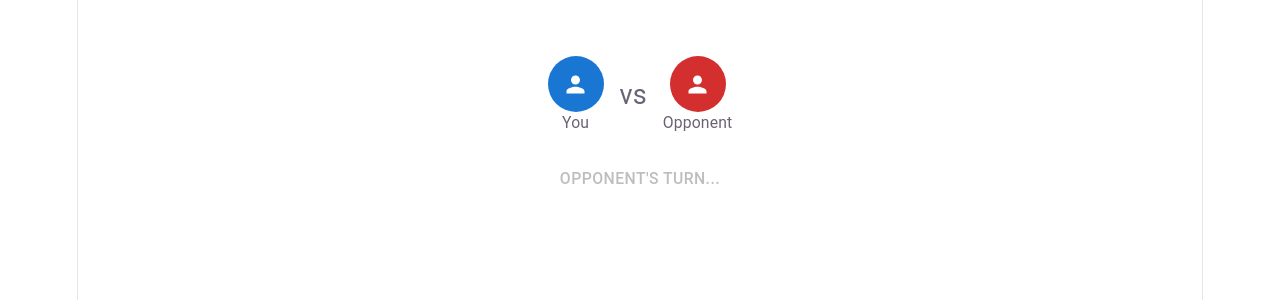
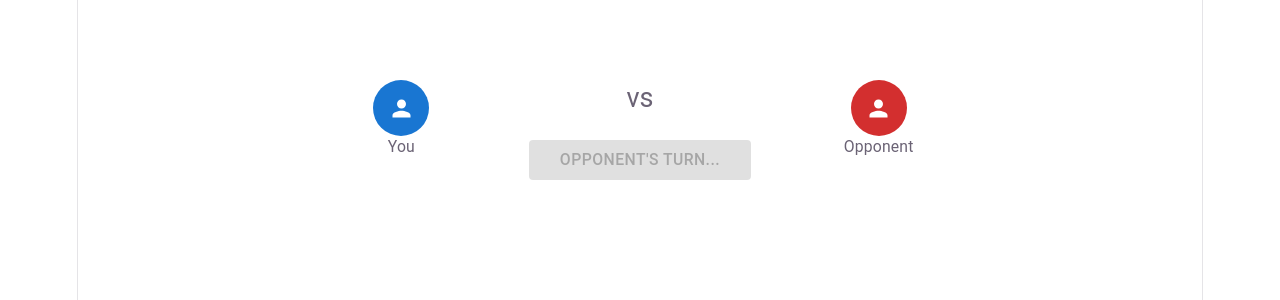
Before and after one commit to badwifi420/georgebox, a React (Vite) app in the folder georgeboxclient/: page /drafting in a window 1280 px wide. Shown: the top 300 px of the page. Built offline with nearby package versions, Linux system fonts and the light colour scheme.

Commit message:
feat: drafting layout

```diff
--- a/georgeboxclient/src/pages/ClientDrafting.tsx
+++ b/georgeboxclient/src/pages/ClientDrafting.tsx
@@ -15,6 +15,7 @@ const ClientDrafting = () => {
     const [myTurn, setMyTurn] = useState(false);
     const [playerPicks, setPlayerPicks] = useState([]);
     const [opponentPicks, setOpponentPicks] = useState([]);
+    const [isDraftComplete, setIsDraftComplete] = useState(false);
 
     const navigate = useNavigate();
 
@@ -38,6 +39,9 @@ const ClientDrafting = () => {
                 setMyTurn((data.turn === data.player))
             } else if (data.type === "draftUpdate") {
                 console.log("draftStart received:", data);
+                if (data.draftPool.length === 0) {
+                    setIsDraftComplete(true);
+                }
                 setOptions(data.draftPool);
                 setMyTurn(data.turn);
                 setPlayerPicks(data.myPicks);
@@ -54,41 +58,66 @@ const ClientDrafting = () => {
         setSelection("");
     }
     return (
-        <Box sx={{ p: 4, maxWidth: 400, margin: "0 auto" }}>
-            <Typography variant="h4" sx={{ mb: 3 }}>{topic}</Typography>
-            <Stack direction="row" spacing={2} sx={{ mb: 3 }}>
-                <Stack sx={{ alignItems: "center" }}>
+        <Stack sx={{
+            p: 4,
+            pt: 10,
+            maxWidth: 700,
+            width: "100%",
+            margin: "0 auto",
+            alignItems: "center",
+        }}>
+        <Stack direction="row" sx={{ width: "100%", alignItems: "flex-start", gap: 2 }}>
+
+            <Stack sx={{ alignItems: "center", flex: 1 }}>
                 <Avatar sx={{ width: 56, height: 56, bgcolor: "primary.main" }}>
                     {player ? player[0].toUpperCase() : <PersonIcon />}
                 </Avatar>
                 <Typography variant="body2">{player || "You"}</Typography>
-                    <Typography variant="body2" sx={{ flexGrow: 1 }}>{playerPicks}</Typography>
+                {playerPicks.map((pick, i) => (
+                    <Typography variant="body2" key={i} sx={{ mt: 0.5 }}>{pick}</Typography>
+                ))}
             </Stack>
 
-                <Typography variant="h5" sx={{ alignSelf: "center" }}>vs</Typography>
-
-                <Stack sx={{ alignItems: "center" }}>
-                    <Avatar sx={{ width: 56, height: 56, bgcolor: "error.main" }}>
-                        {opponent ? opponent[0].toUpperCase() : <PersonIcon />}
-                    </Avatar>
-                    <Typography variant="body2">{opponent || "Opponent"}</Typography>
-                    <Typography variant="body2" sx={{ flexGrow: 1 }}>{opponentPicks}</Typography>
-                </Stack>
-            </Stack>
+            <Stack sx={{ alignItems: "center", flex: 1 }}>
+                <Typography variant="h5" sx={{ mb: 2 }}>vs</Typography>
                 {options.map((option, i) => (
-                <Button key={i} onClick={() => setSelection(option)} variant={selection === option ? "contained" : "outlined"} fullWidth sx={{ mb: 1 }}>
+                    <Button
+                        key={i}
+                        onClick={() => setSelection(option)}
+                        variant={selection === option ? "contained" : "outlined"}
+                        fullWidth
+                        sx={{ mb: 1 }}
+                        disabled={!myTurn}
+                    >
                         {option}
                     </Button>
                 ))}
                 <Button
                     onClick={handleSend}
                     fullWidth
-                disabled={!myTurn || !selection}
+                    variant="contained"
+                    disabled={isDraftComplete || !myTurn || !selection}
+                    sx={{ mt: 1 }}
                 >
-                {myTurn ? "Confirm pick" : "Opponent's turn..."}
+                    {isDraftComplete
+                        ? "Waiting for all players to finish drafting..."
+                        : myTurn
+                            ? "Confirm pick"
+                            : "Opponent's turn..."}
                 </Button>
-        </Box>
-    );
+            </Stack>
+
+            <Stack sx={{ alignItems: "center", flex: 1 }}>
+                <Avatar sx={{ width: 56, height: 56, bgcolor: "error.main" }}>
+                    {opponent ? opponent[0].toUpperCase() : <PersonIcon />}
+                </Avatar>
+                <Typography variant="body2">{opponent || "Opponent"}</Typography>
+                {opponentPicks.map((pick, i) => (
+                    <Typography variant="body2" key={i} sx={{ mt: 0.5 }}>{pick}</Typography>
+                ))}
+            </Stack>
+        </Stack>
+        </Stack>);
 };
 
 export default ClientDrafting;
```
Also changed, not shown: 1 other file (tests, documents, lock files or other folders). Lines whose indentation alone changed are shown as unchanged.
